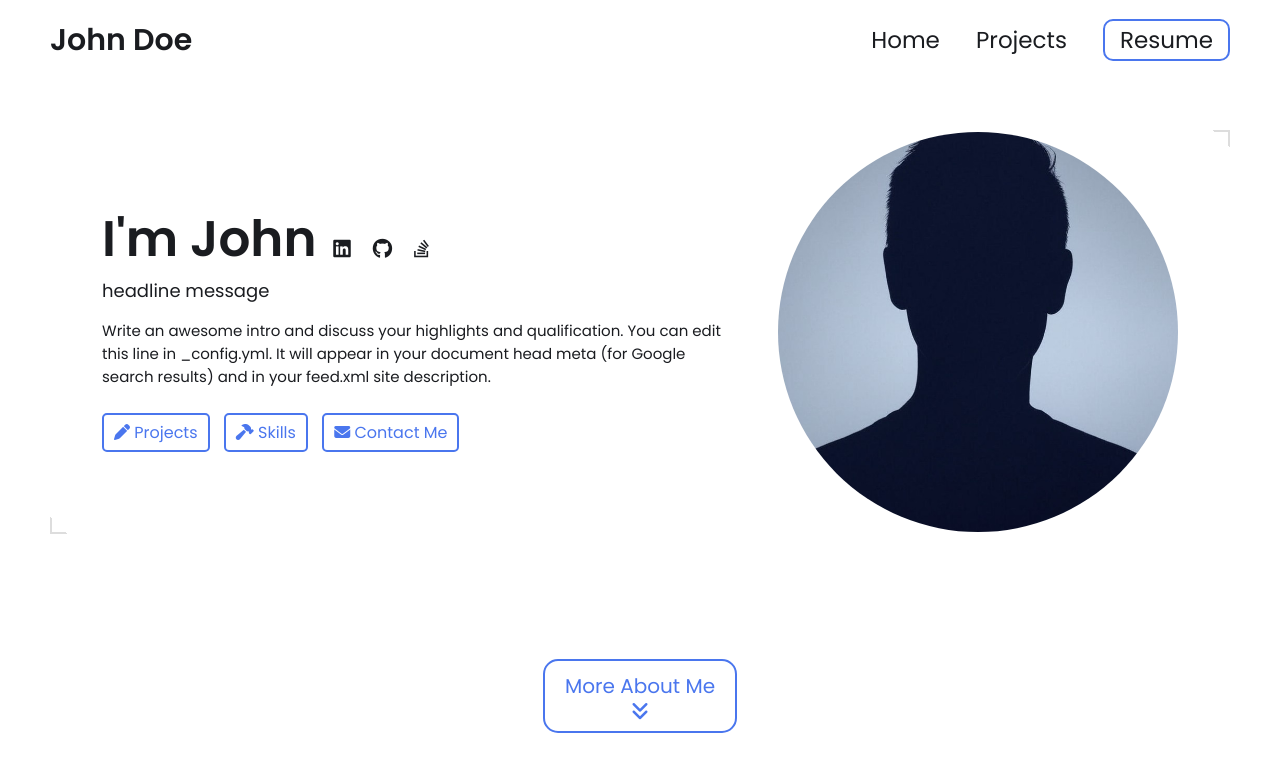
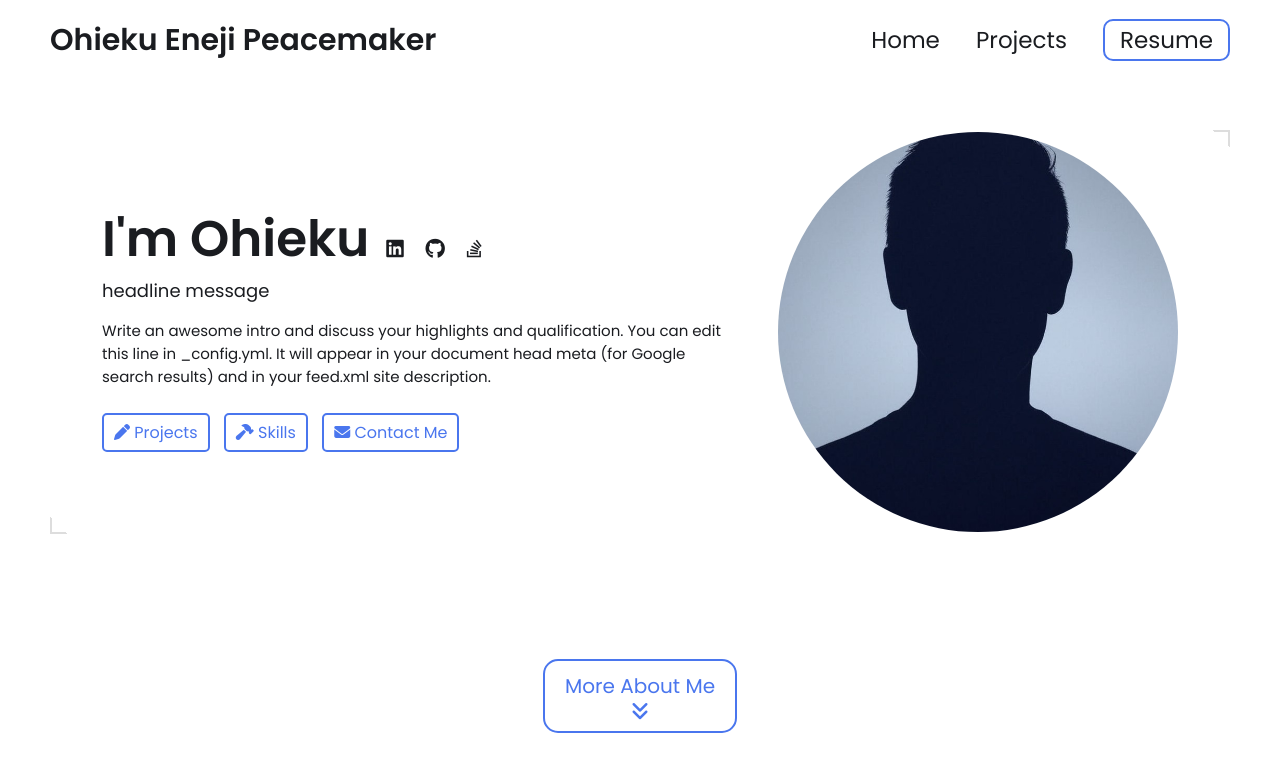
Before and after one commit to EnejiOhieku/EnejiOhieku.github.io, a Jekyll site: the page built from index.html, in a window 1280 px wide and 900 px high. Shown: the top 772 px of the window. Built offline with Jekyll 4.4.1, drawn with Linux system fonts in a browser that asks for light colours.

Commit message:
changed config

```diff
--- a/_config.yml
+++ b/_config.yml
@@ -7,12 +7,12 @@
 
 # Main Page Setup
 
-title: John Doe's Portfolio # This is what shows up in the tab of the browser
+title: Eneji Peacemaker's Portfolio # This is what shows up in the tab of the browser
 
 
 
 # Hero Section
-name: John Doe
+name: Ohieku Eneji Peacemaker
 headline: headline message
 description: >- # dont remove this line. this will ignore all new lines until the next section
   Write an awesome intro and discuss your highlights and qualification. You can edit this
```
